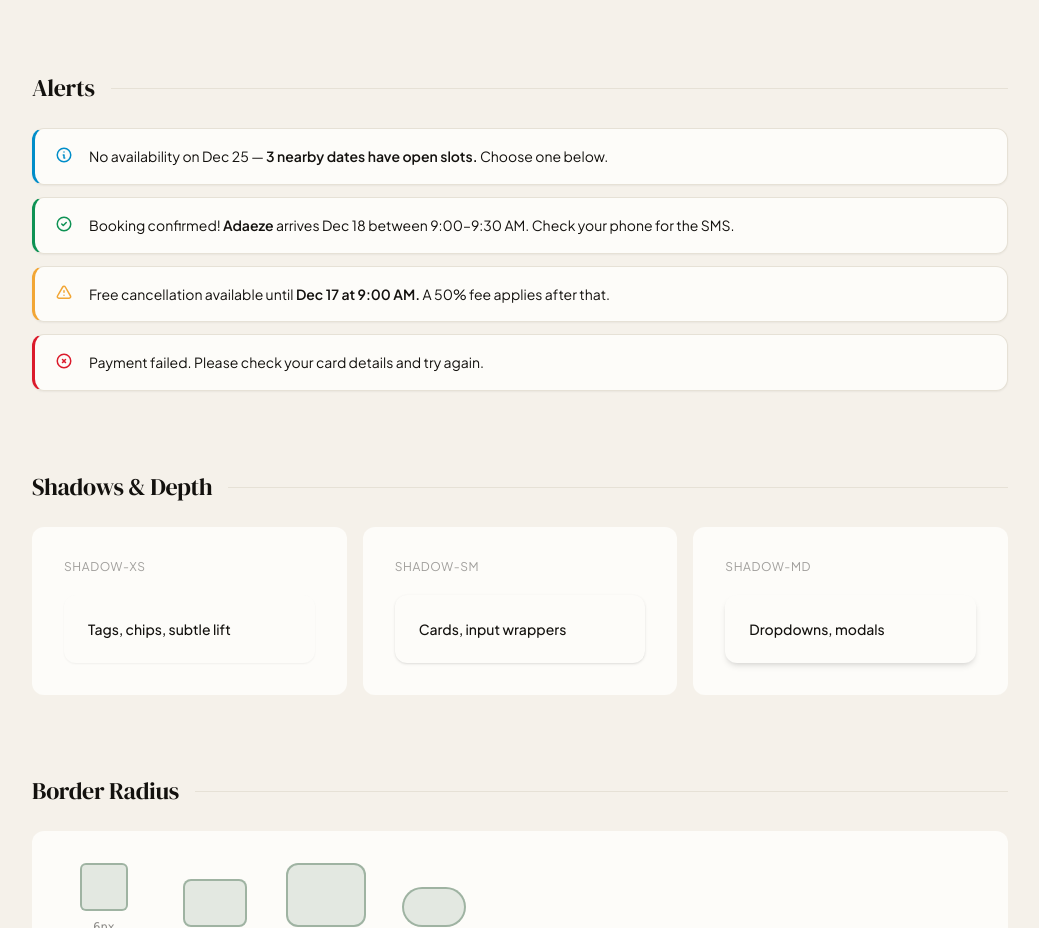
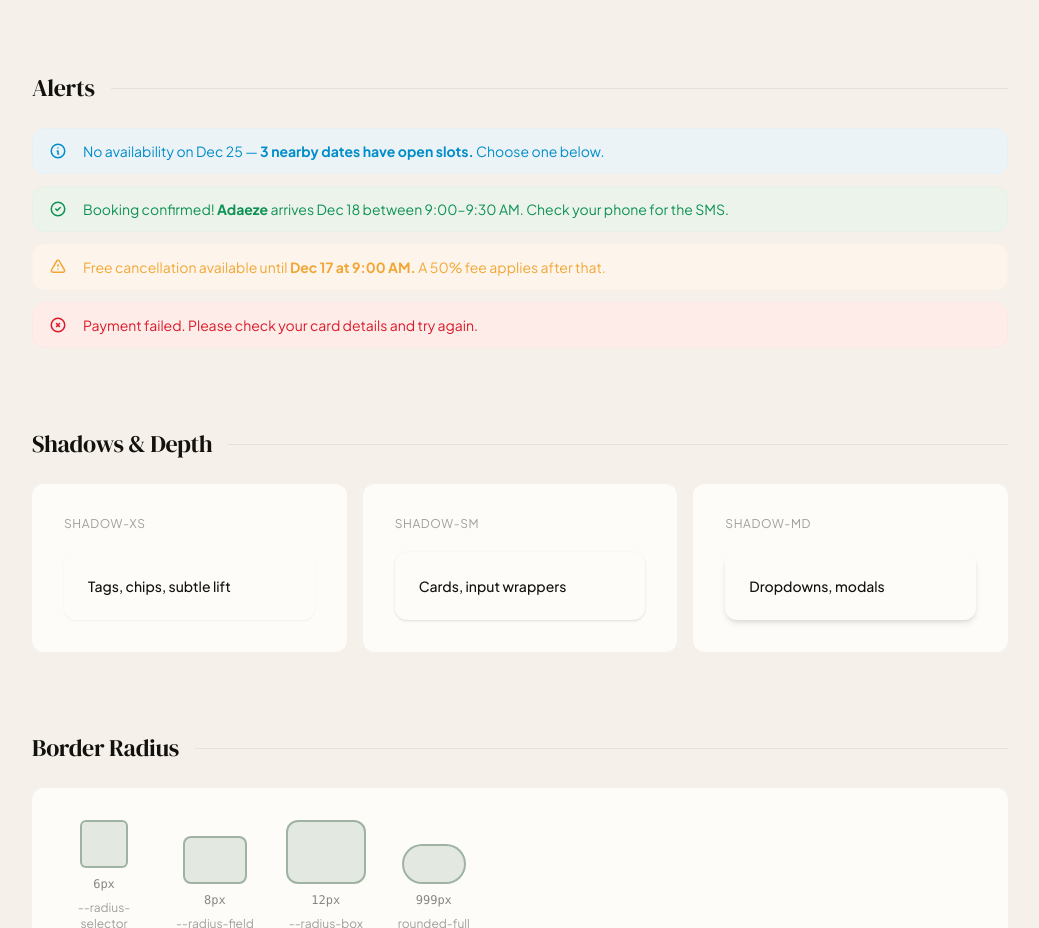
Before and after one commit to ReoXT/klova, a Next.js app in the folder Downloads/Klova/web/: page /styleguide in a window 1280 px wide. Shown: the part 4520-5448 px from the top of the page, without its empty margins (120-1159 px from the left). Built offline with nearby package versions, Linux system fonts and the light colour scheme.

Commit message:
redesign(web): switch alerts to daisyUI alert-soft style
Pale tinted backgrounds with colored text — subtle status signal
without solid color blocks. Also fix max-w-[80px] -> max-w-20.

Co-Authored-By: Claude Sonnet 4.6 <noreply@anthropic.com>

```diff
--- a/Downloads/Klova/web/app/styleguide/page.tsx
+++ b/Downloads/Klova/web/app/styleguide/page.tsx
@@ -489,50 +489,41 @@ export default function StyleGuidePage() {
         <Section id="alerts" title="Alerts">
           <div className="space-y-3">
 
-            {/* Info */}
-            <div role="alert" className="flex items-start gap-4 bg-base-100 border border-base-300 border-l-[3px] border-l-info rounded-xl px-5 py-4 shadow-xs">
-              <svg className="h-4.5 w-4.5 shrink-0 text-info mt-px" fill="none" viewBox="0 0 24 24" stroke="currentColor" strokeWidth={2}>
+            <div role="alert" className="alert alert-info alert-soft">
+              <svg className="h-4.5 w-4.5 shrink-0" fill="none" viewBox="0 0 24 24" stroke="currentColor" strokeWidth={2}>
                 <path strokeLinecap="round" strokeLinejoin="round" d="M13 16h-1v-4h-1m1-4h.01M21 12a9 9 0 11-18 0 9 9 0 0118 0z" />
               </svg>
-              <p className="text-sm text-base-content leading-relaxed">
+              <span>
                 No availability on Dec 25 —{" "}
-                <strong className="font-semibold">3 nearby dates have open slots.</strong>{" "}
-                Choose one below.
-              </p>
+                <strong>3 nearby dates have open slots.</strong> Choose one below.
+              </span>
             </div>
 
-            {/* Success */}
-            <div role="alert" className="flex items-start gap-4 bg-base-100 border border-base-300 border-l-[3px] border-l-success rounded-xl px-5 py-4 shadow-xs">
-              <svg className="h-4.5 w-4.5 shrink-0 text-success mt-px" fill="none" viewBox="0 0 24 24" stroke="currentColor" strokeWidth={2}>
+            <div role="alert" className="alert alert-success alert-soft">
+              <svg className="h-4.5 w-4.5 shrink-0" fill="none" viewBox="0 0 24 24" stroke="currentColor" strokeWidth={2}>
                 <path strokeLinecap="round" strokeLinejoin="round" d="M9 12l2 2 4-4m6 2a9 9 0 11-18 0 9 9 0 0118 0z" />
               </svg>
-              <p className="text-sm text-base-content leading-relaxed">
-                Booking confirmed!{" "}
-                <strong className="font-semibold">Adaeze</strong>{" "}
-                arrives Dec 18 between 9:00–9:30 AM. Check your phone for the SMS.
-              </p>
+              <span>
+                Booking confirmed! <strong>Adaeze</strong> arrives Dec 18 between 9:00–9:30 AM.
+                Check your phone for the SMS.
+              </span>
             </div>
 
-            {/* Warning */}
-            <div role="alert" className="flex items-start gap-4 bg-base-100 border border-base-300 border-l-[3px] border-l-warning rounded-xl px-5 py-4 shadow-xs">
-              <svg className="h-4.5 w-4.5 shrink-0 text-warning mt-px" fill="none" viewBox="0 0 24 24" stroke="currentColor" strokeWidth={2}>
+            <div role="alert" className="alert alert-warning alert-soft">
+              <svg className="h-4.5 w-4.5 shrink-0" fill="none" viewBox="0 0 24 24" stroke="currentColor" strokeWidth={2}>
                 <path strokeLinecap="round" strokeLinejoin="round" d="M12 9v2m0 4h.01m-6.938 4h13.856c1.54 0 2.502-1.667 1.732-3L13.732 4c-.77-1.333-2.694-1.333-3.464 0L3.34 16c-.77 1.333.192 3 1.732 3z" />
               </svg>
-              <p className="text-sm text-base-content leading-relaxed">
-                Free cancellation available until{" "}
-                <strong className="font-semibold">Dec 17 at 9:00 AM.</strong>{" "}
+              <span>
+                Free cancellation available until <strong>Dec 17 at 9:00 AM.</strong>{" "}
                 A 50% fee applies after that.
-              </p>
+              </span>
             </div>
 
-            {/* Error */}
-            <div role="alert" className="flex items-start gap-4 bg-base-100 border border-base-300 border-l-[3px] border-l-error rounded-xl px-5 py-4 shadow-xs">
-              <svg className="h-4.5 w-4.5 shrink-0 text-error mt-px" fill="none" viewBox="0 0 24 24" stroke="currentColor" strokeWidth={2}>
+            <div role="alert" className="alert alert-error alert-soft">
+              <svg className="h-4.5 w-4.5 shrink-0" fill="none" viewBox="0 0 24 24" stroke="currentColor" strokeWidth={2}>
                 <path strokeLinecap="round" strokeLinejoin="round" d="M10 14l2-2m0 0l2-2m-2 2l-2-2m2 2l2 2m7-2a9 9 0 11-18 0 9 9 0 0118 0z" />
               </svg>
-              <p className="text-sm text-base-content leading-relaxed">
-                Payment failed. Please check your card details and try again.
-              </p>
+              <span>Payment failed. Please check your card details and try again.</span>
             </div>
 
           </div>
@@ -569,7 +560,7 @@ export default function StyleGuidePage() {
                 <div key={label} className="flex flex-col items-center gap-2">
                   <div className={`${w} ${cls} bg-primary/10 border-2 border-primary/30`} />
                   <code className="text-xs text-base-content/50">{value}</code>
-                  <span className="text-xs text-base-content/40 text-center max-w-[80px]">{label}</span>
+                  <span className="text-xs text-base-content/40 text-center max-w-20">{label}</span>
                 </div>
               ))}
             </div>
```
